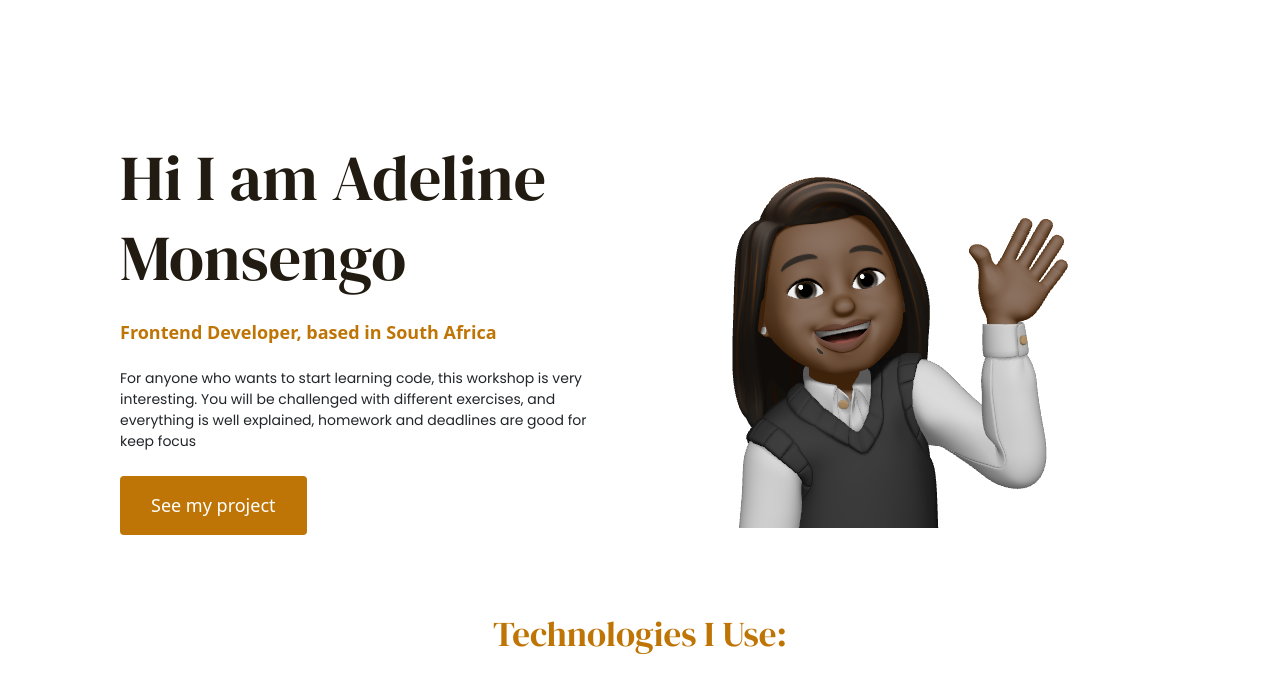
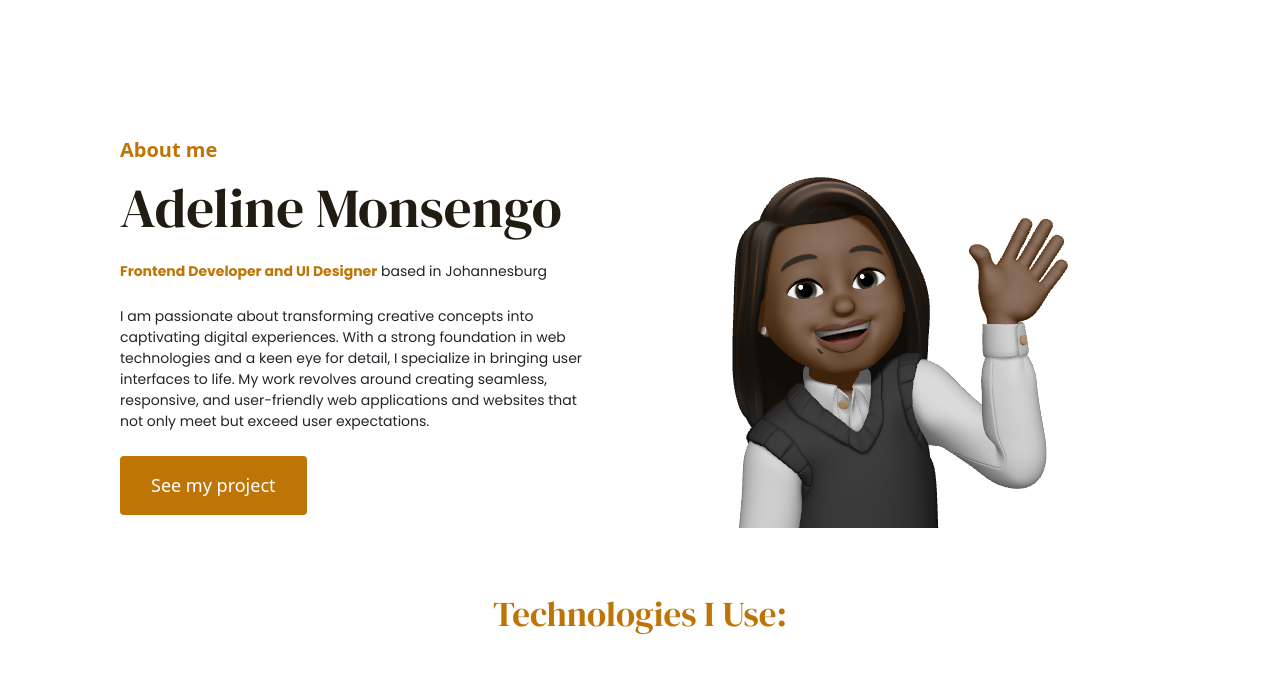
Before and after one commit to Adi26-pixel/Final_portfolio, a plain HTML site: page about.html in a window 1280 px wide. Shown: the part 84-784 px from the top of the page. Drawn offline with nearby package versions, Linux system fonts and the light colour scheme.

Commit message:
Updated about me page

```diff
--- a/about.html
+++ b/about.html
@@ -44,13 +44,19 @@
       <div class="row mb-5">
         <div class="col-lg-6">
           <div class="content">
-            <h1 class="mb-4">Hi I am Adeline Monsengo</h1>
-            <h2 class="mb-4">Frontend Developer, based in South Africa</h2>
+            <h2 class="mb-2">About me</h2>
+            <h1 class="mb-3">Adeline Monsengo</h1>
             <p class="mb-4">
-              For anyone who wants to start learning code, this workshop is very
-              interesting. You will be challenged with different exercises, and
-              everything is well explained, homework and deadlines are good for
-              keep focus
+              <span>Frontend Developer and UI Designer</span> based in
+              Johannesburg
+            </p>
+            <p class="mb-4">
+              I am passionate about transforming creative concepts into
+              captivating digital experiences. With a strong foundation in web
+              technologies and a keen eye for detail, I specialize in bringing
+              user interfaces to life. My work revolves around creating
+              seamless, responsive, and user-friendly web applications and
+              websites that not only meet but exceed user expectations.
             </p>
             <a href="/work.html" class="btn btn-branding">See my project</a>
           </div>
--- a/styles/styles.css
+++ b/styles/styles.css
@@ -201,12 +201,12 @@ footer .social-links a:hover {
 }
 
 .content h1 {
-  font-size: 64px;
-  line-height: 80px;
+  font-size: 55px;
+  line-height: 75px;
 }
 
 .content h2 {
-  font-size: 18px;
+  font-size: 20px;
   font-family: var(--default-font-family);
   font-weight: 700;
 }
@@ -221,6 +221,13 @@ footer .social-links a:hover {
 
 .content p {
   font-size: 14px;
+}
+
+.content p span {
+  color: var(--primary-color);
+  font-weight: 700;
+  margin: 0;
+  padding: 0;
 }
 
 .content {
```
